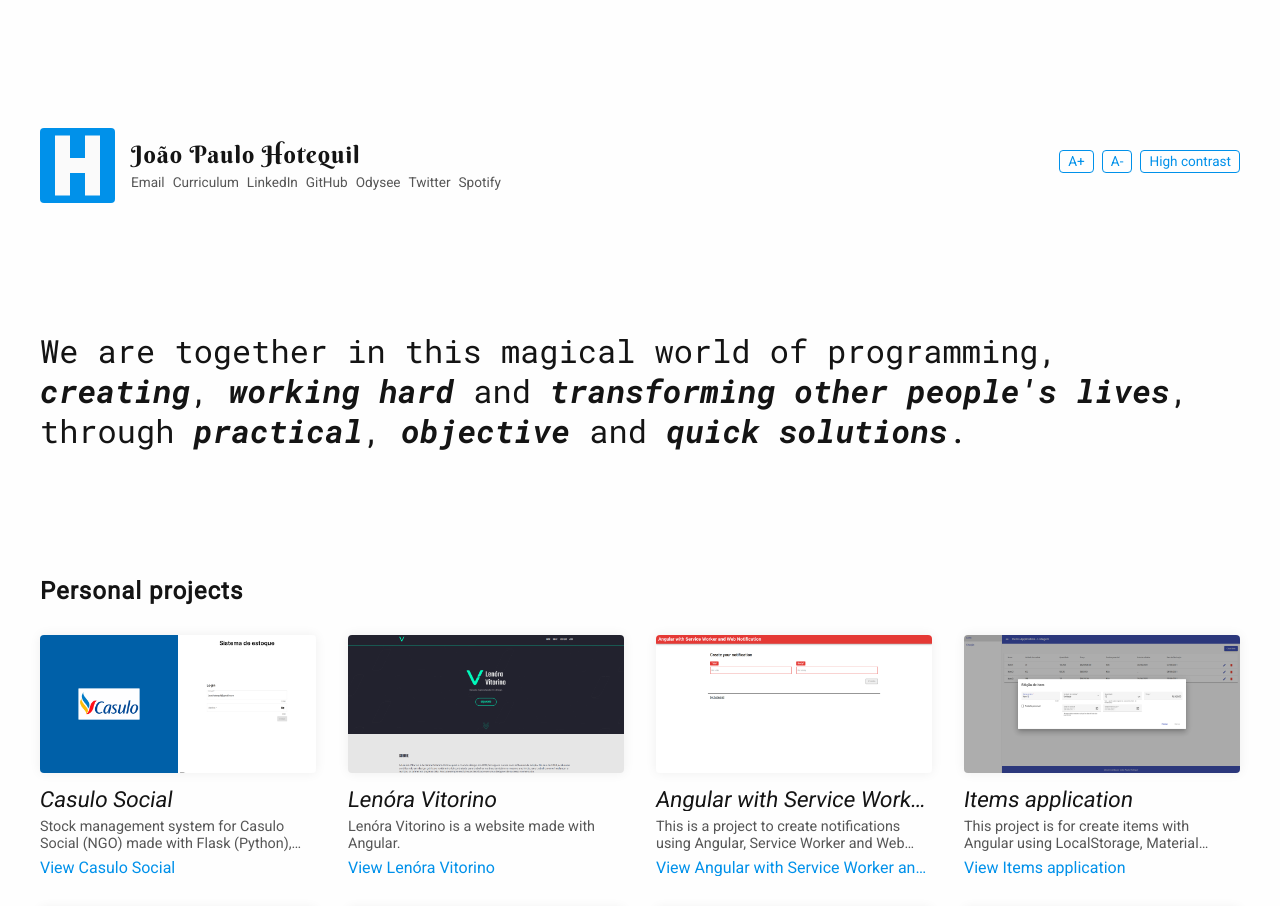
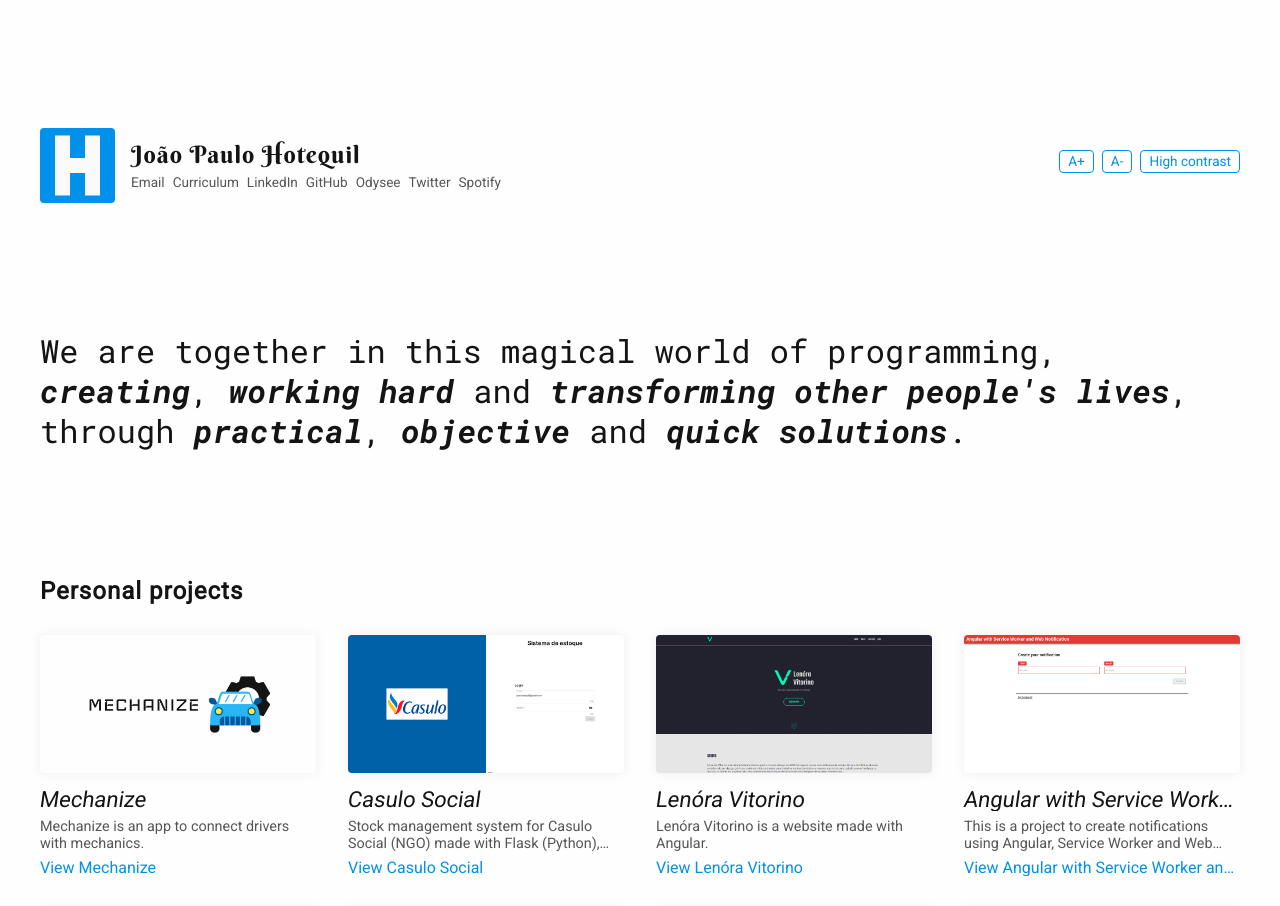
Before and after one commit to hotequil/hotequil-site, an Angular app: page / in a window 1280 px wide. Shown: the top 906 px of the page. Built offline with nearby package versions, Linux system fonts and the light colour scheme.

Commit message:
feat: added new Mechanize project

```diff
--- a/src/app/modules/home/projects/home-projects.component.ts
+++ b/src/app/modules/home/projects/home-projects.component.ts
@@ -9,6 +9,15 @@ import { HomeProjects } from './home-projects';
 })
 export class HomeProjectsComponent{
     projects: HomeProjects[] = [
+        {
+            title: 'Mechanize',
+            desc: 'Mechanize is an app to connect drivers with mechanics.',
+            href: 'https://play.google.com/store/apps/details?id=com.mechanize',
+            img: {
+                src: './assets/imgs/mechanize.webp',
+                alt: 'Mechanize\'s'
+            }
+        },
         {
             title: 'Casulo Social',
             desc: 'Stock management system for Casulo Social (NGO) made with Flask (Python), Oracle DB, Angular, Netlify and Railway.',
```
Also changed, not shown: src/assets/imgs/mechanize.webp (added).
